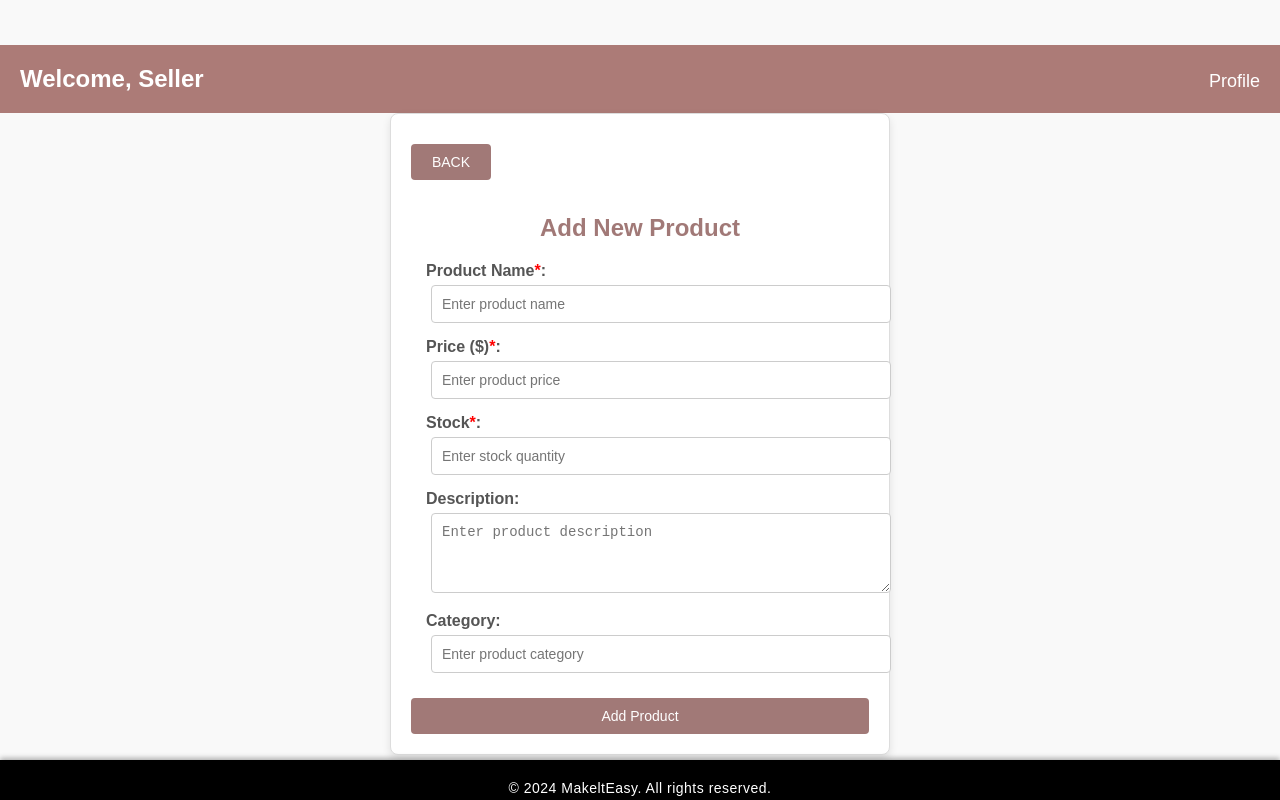
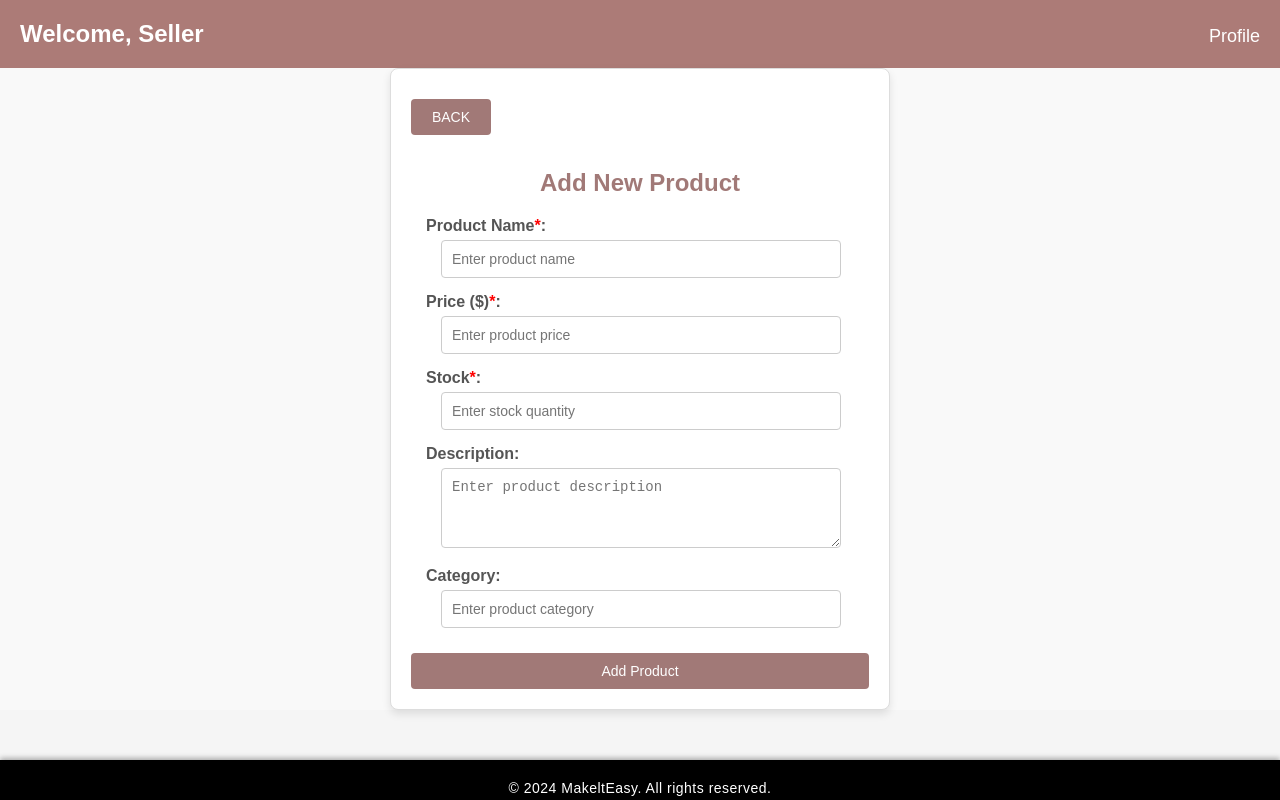
Before and after one commit to CloudVII-MakeItEasy-V2/MakeItEasy-UI, a React (Create React App) app: page /SellerProductAdd in a window 1280 px wide. Built offline with nearby package versions, Linux system fonts and the light colour scheme.

Commit message:
css update

```diff
--- a/src/components/SellerService/Styles/addProduct.css
+++ b/src/components/SellerService/Styles/addProduct.css
@@ -1,9 +1,8 @@
 /* General page styling */
 .add-product-page {
   font-family: Arial, sans-serif;
+  background-color: #f9f9f9;
 
-  background-color: #f9f9f9;
-  min-height: 100vh;
   display: flex;
   flex-direction: column;
   align-items: center;
@@ -66,8 +65,9 @@
 
 .form-group input,
 .form-group textarea {
-  width: 460px;
+  width: 400px;
   padding: 10px;
+  margin-left:-40px;
   font-size: 14px;
   border: 1px solid #ccc;
   border-radius: 4px;
```
Also changed, not shown: 2 other files (tests, documents, lock files or other folders).
